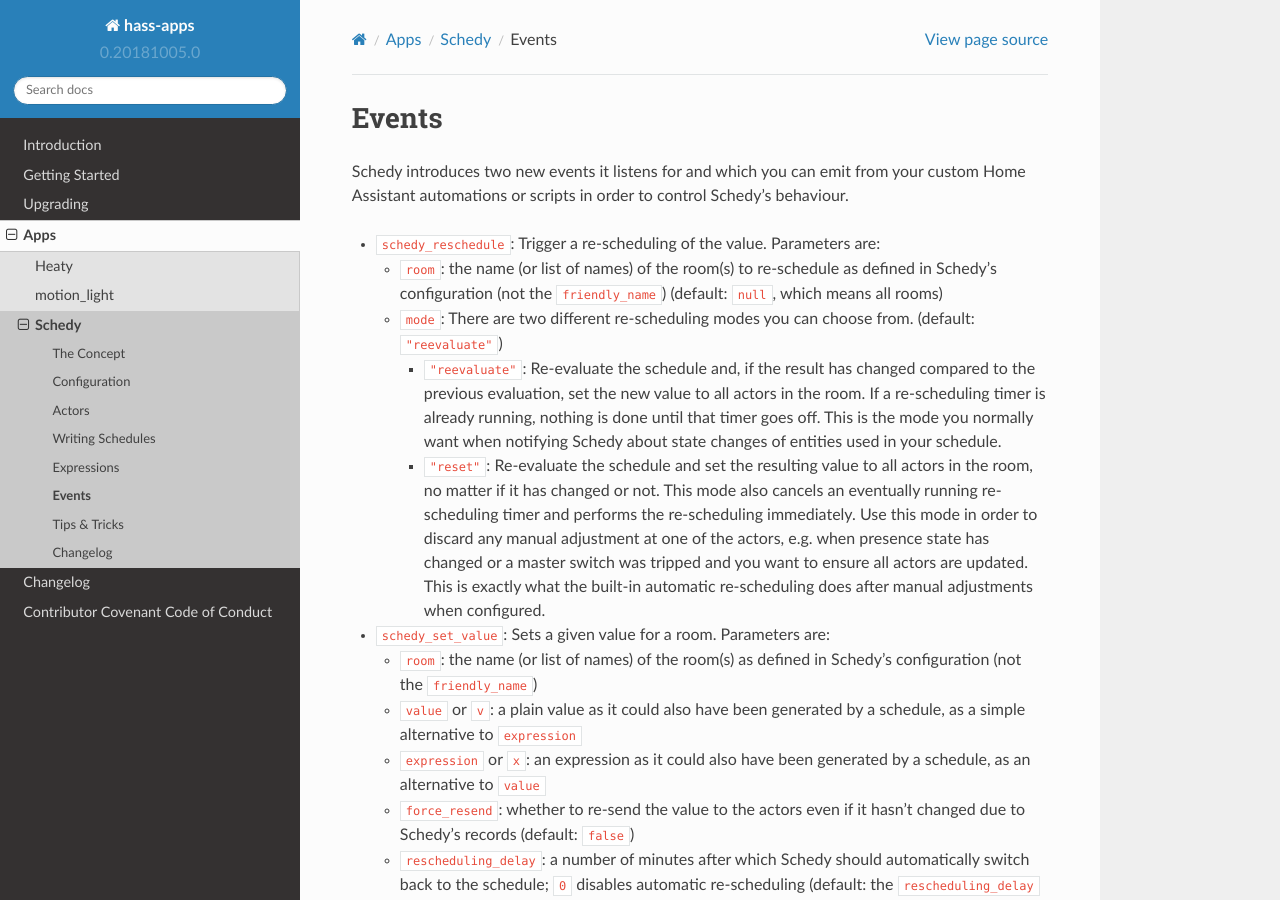
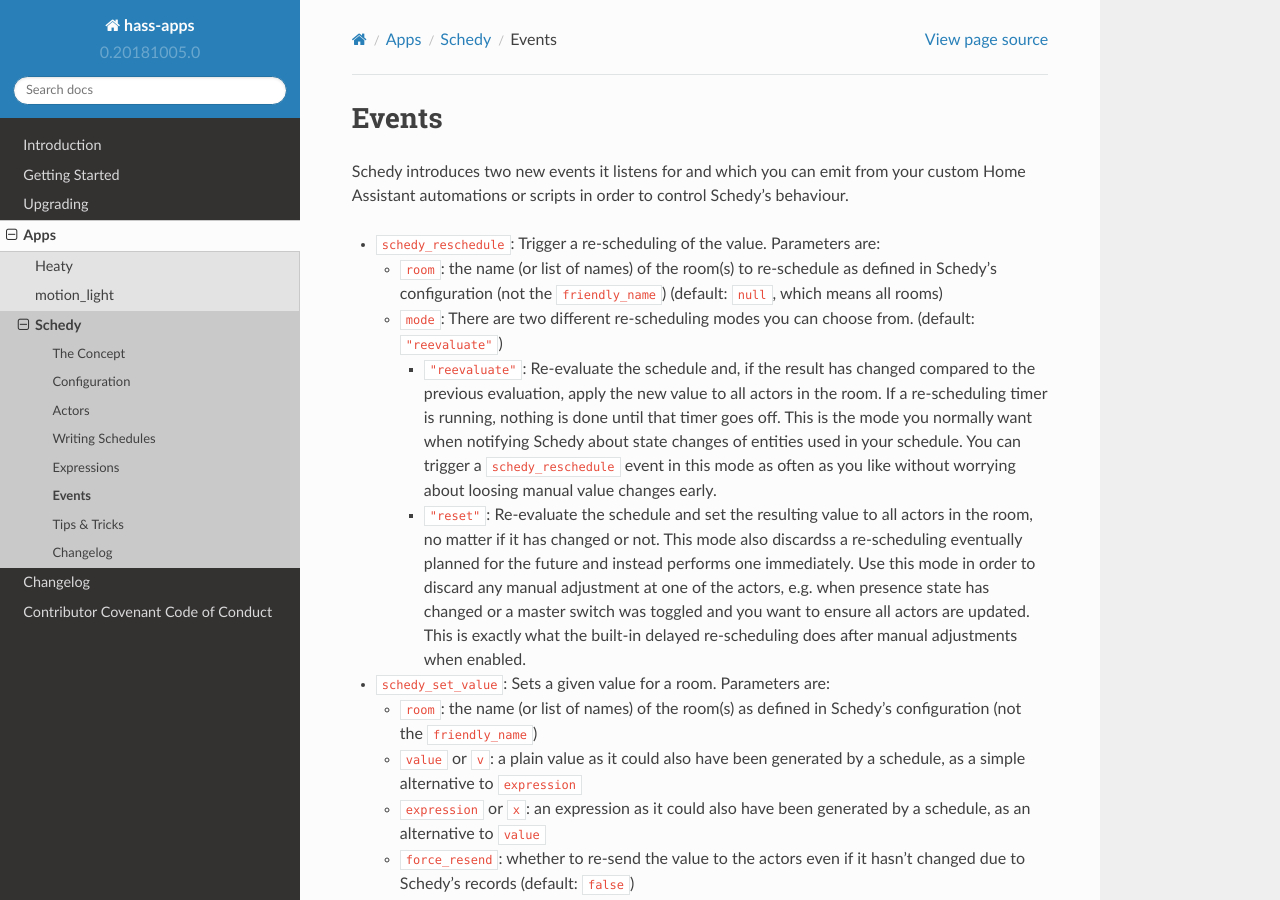
Before and after one commit to bob1de/hass-apps, a Sphinx documentation site: the page built from docs/apps/schedy/events.rst, in a window 1280 px wide and 900 px high. Built offline with Sphinx 7.4.7 and the Read the Docs theme 2.0.0, drawn with Linux system fonts in a browser that asks for light colours.

Commit message:
[schedy] Improved docs for the modes of the schedy_reschedule event

```diff
--- a/docs/apps/schedy/events.rst
+++ b/docs/apps/schedy/events.rst
@@ -16,20 +16,23 @@
     from. (default: ``"reevaluate"``)
 
     * ``"reevaluate"``: Re-evaluate the schedule and, if the result has
-      changed compared to the previous evaluation, set the new value to
-      all actors in the room. If a re-scheduling timer is already running,
+      changed compared to the previous evaluation, apply the new value to
+      all actors in the room. If a re-scheduling timer is running,
       nothing is done until that timer goes off.
       This is the mode you normally want when notifying Schedy about
       state changes of entities used in your schedule.
+      You can trigger a ``schedy_reschedule`` event in this mode as
+      often as you like without worrying about loosing manual value
+      changes early.
     * ``"reset"``: Re-evaluate the schedule and set the resulting value
-      to all actors in the room, no matter if it has changed or not. This
-      mode also cancels an eventually running re-scheduling timer and
-      performs the re-scheduling immediately.
+      to all actors in the room, no matter if it has changed or not.
+      This mode also discardss a re-scheduling eventually planned for
+      the future and instead performs one immediately.
       Use this mode in order to discard any manual adjustment at one of
       the actors, e.g. when presence state has changed or a master switch
-      was tripped and you want to ensure all actors are updated.
-      This is exactly what the built-in automatic re-scheduling does after
-      manual adjustments when configured.
+      was toggled and you want to ensure all actors are updated.
+      This is exactly what the built-in delayed re-scheduling does after
+      manual adjustments when enabled.
 
 * ``schedy_set_value``: Sets a given value for a room.
   Parameters are:
```
